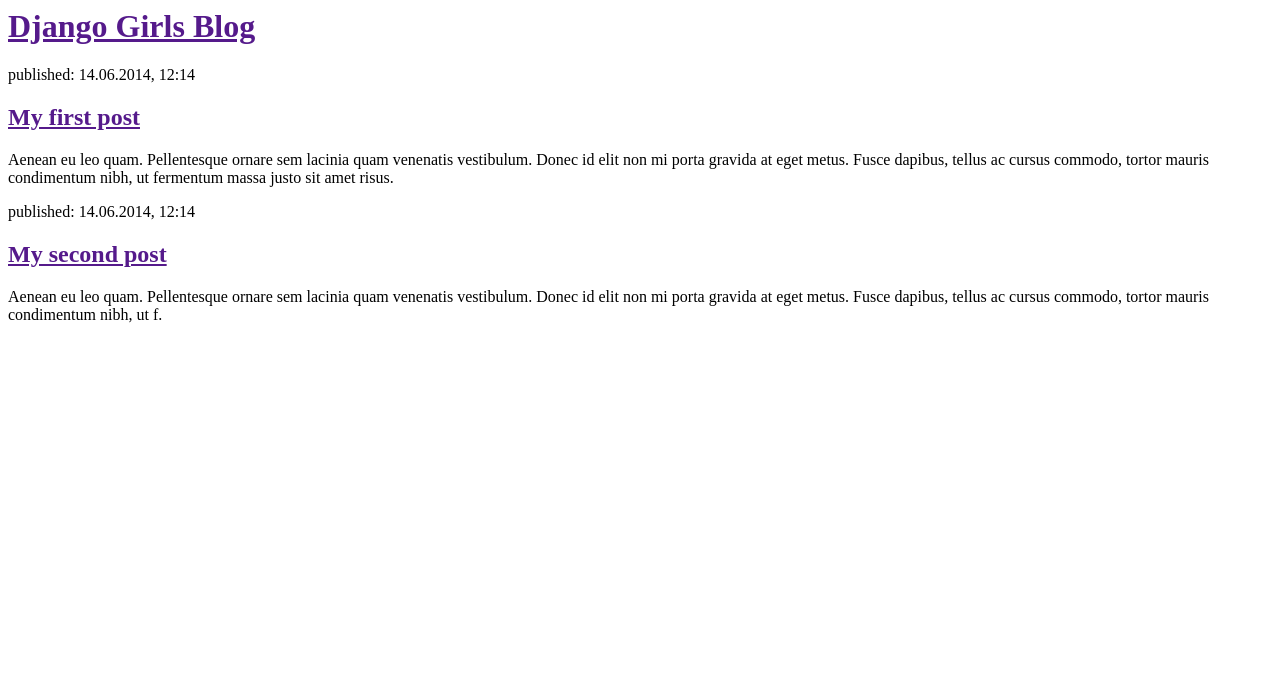
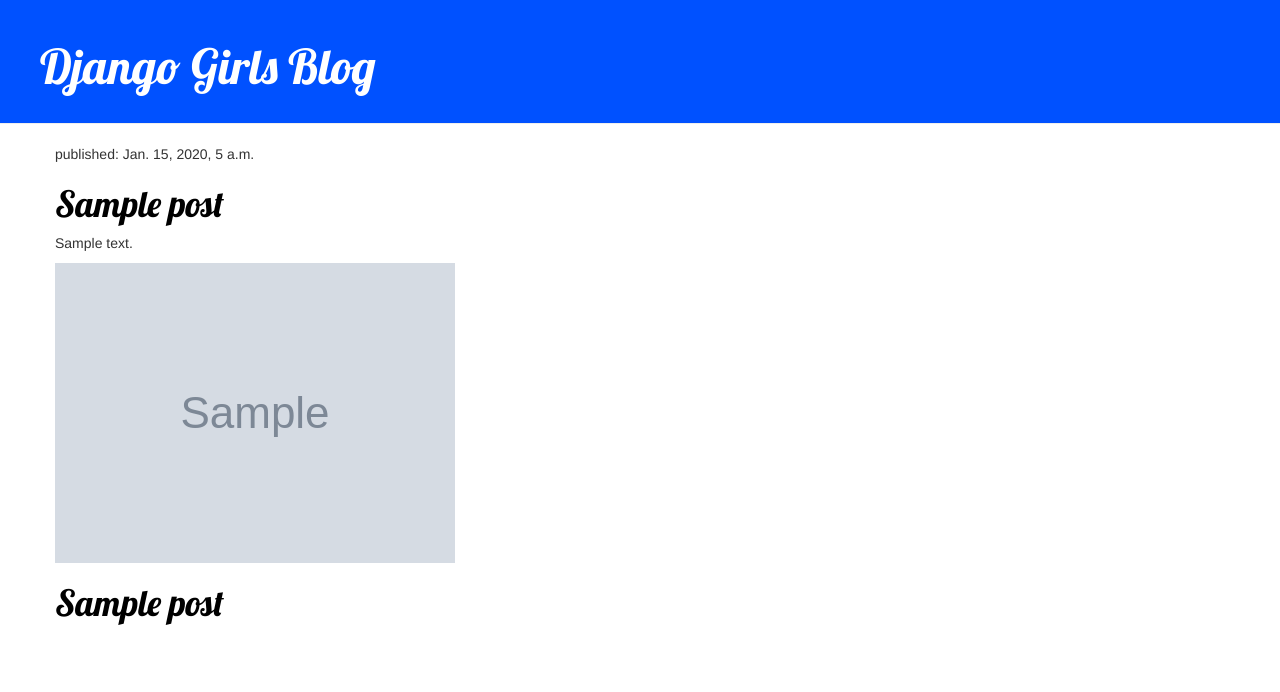
Before and after one commit to camigomez35/DjangoGirlsPereira, a Django app: template myblog/templates/blog/post_list.html in a window 1280 px wide. Shown: the top 692 px of the page. Run offline with Django 3.2, Linux system fonts and the light colour scheme; the template is opened without the code that fills it: values that come from a table or form of the project are taken from there, others are empty; tables that the repository leaves empty hold one stand-in row (values such as "Sample post"); grey boxes marked "Sample" are stand-in pictures; some libraries are stand-ins or nearby versions.

Commit message:
Consultar base de datos y agregar estilos

```diff
--- /dev/null
+++ b/myblog/static/css/blog.css
@@ -0,0 +1,47 @@
+.page-header {
+    background-color: #0051ff;
+    margin-top: 0;
+    padding: 20px 20px 20px 40px;
+}
+
+.page-header h1, .page-header h1 a, .page-header h1 a:visited, .page-header h1 a:active {
+    color: #ffffff;
+    font-size: 36pt;
+    text-decoration: none;
+}
+
+.content {
+    margin-left: 40px;
+}
+
+h1, h2, h3, h4 {
+    font-family: 'Lobster', cursive;
+}
+
+.date {
+    float: right;
+    color: #828282;
+}
+
+.save {
+    float: right;
+}
+
+.post-form textarea, .post-form input {
+    width: 100%;
+}
+
+.top-menu, .top-menu:hover, .top-menu:visited {
+    color: #ffffff;
+    float: right;
+    font-size: 26pt;
+    margin-right: 20px;
+}
+
+.post {
+    margin-bottom: 70px;
+}
+
+.post h1 a, .post h1 a:visited {
+    color: #000000;
+}
--- /dev/null
+++ b/myblog/templates/blog/base.html
@@ -0,0 +1,29 @@
+<html>
+{% load staticfiles %}
+
+<head>
+    <title>Django Girls blog</title>
+    <link rel="stylesheet" href="//maxcdn.bootstrapcdn.com/bootstrap/3.2.0/css/bootstrap.min.css">
+    <link rel="stylesheet" href="//maxcdn.bootstrapcdn.com/bootstrap/3.2.0/css/bootstrap-theme.min.css">
+    <link rel="stylesheet" href="{% static 'css/blog.css' %}">
+    <link href="https://fonts.googleapis.com/css?family=Lobster&subset=latin,latin-ext" rel="stylesheet" type="text/css">
+
+
+</head>
+
+<body>
+    <div class="page-header">
+        <h1>
+            <a href="/">Django Girls Blog</a>
+        </h1>
+    </div>
+    <div class="content container">
+        <div class="row">
+            <div class="col-md-8">
+                {% block content %} {% endblock %}
+            </div>
+        </div>
+    </div>
+</body>
+
+</html>
--- a/myblog/templates/blog/post_list.html
+++ b/myblog/templates/blog/post_list.html
@@ -1,22 +1,11 @@
-<html>
-    <head>
-        <title>Django Girls blog</title>
-    </head>
-    <body>
-        <div>
-            <h1><a href="">Django Girls Blog</a></h1>
-        </div>
-
-        <div>
-            <p>published: 14.06.2014, 12:14</p>
-            <h2><a href="">My first post</a></h2>
-            <p>Aenean eu leo quam. Pellentesque ornare sem lacinia quam venenatis vestibulum. Donec id elit non mi porta gravida at eget metus. Fusce dapibus, tellus ac cursus commodo, tortor mauris condimentum nibh, ut fermentum massa justo sit amet risus.</p>
-        </div>
-
-        <div>
-            <p>published: 14.06.2014, 12:14</p>
-            <h2><a href="">My second post</a></h2>
-            <p>Aenean eu leo quam. Pellentesque ornare sem lacinia quam venenatis vestibulum. Donec id elit non mi porta gravida at eget metus. Fusce dapibus, tellus ac cursus commodo, tortor mauris condimentum nibh, ut f.</p>
-        </div>
-    </body>
-</html>
+{% extends 'blog/base.html' %} {% block content %} {% for post in posts %}
+<div class="post">
+    <p>published: {{ post.published_date }}</p>
+    <h1>
+        <a href="">{{ post.title }}</a>
+    </h1>
+    <p>{{ post.text|linebreaksbr }}</p>
+    <img src="{{post.picture}}" alt="">
+    <h1><a href="{% url 'post_detail' pk=post.pk %}">{{ post.title }}</a></h1>
+</div>
+{% endfor %} {% endblock %}
--- a/myblog/urls.py
+++ b/myblog/urls.py
@@ -3,4 +3,5 @@
 
 urlpatterns = [
     url(r'^$', views.post_list),
+    url(r'^post/(?P<pk>[0-9]+)/$', views.post_detail, name='post_detail'),
 ]
```
Also changed, not shown: myblog/templates/blog/post_detail.html (added, +14 -0 lines), myblog/views.py (+9 -1 lines).
